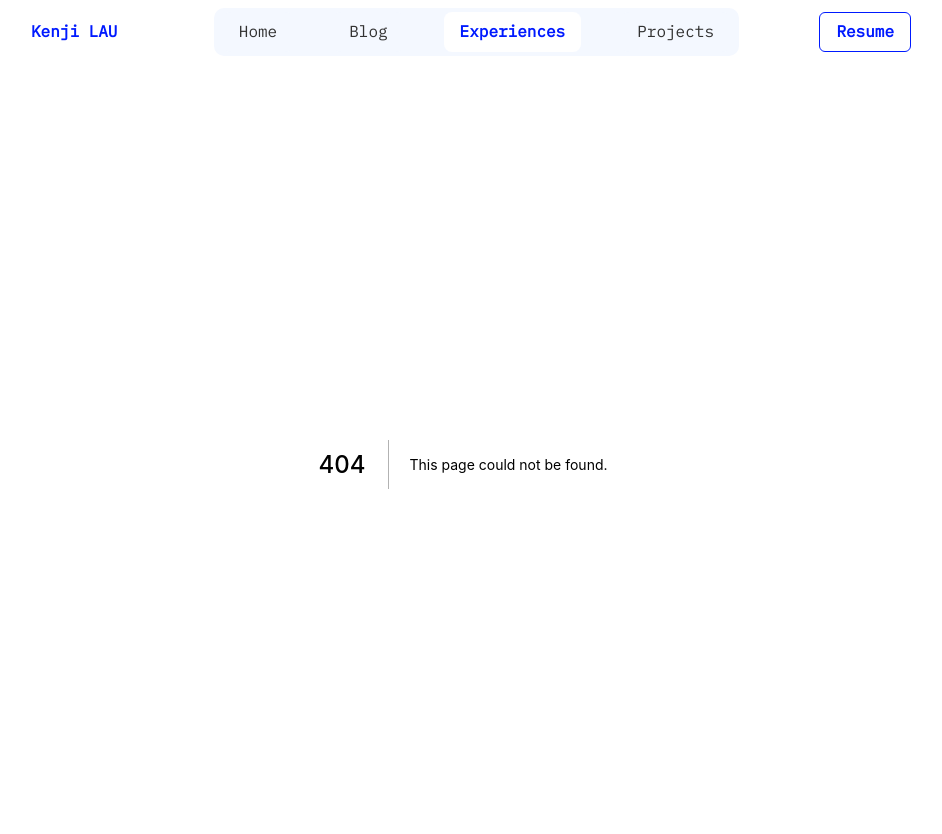
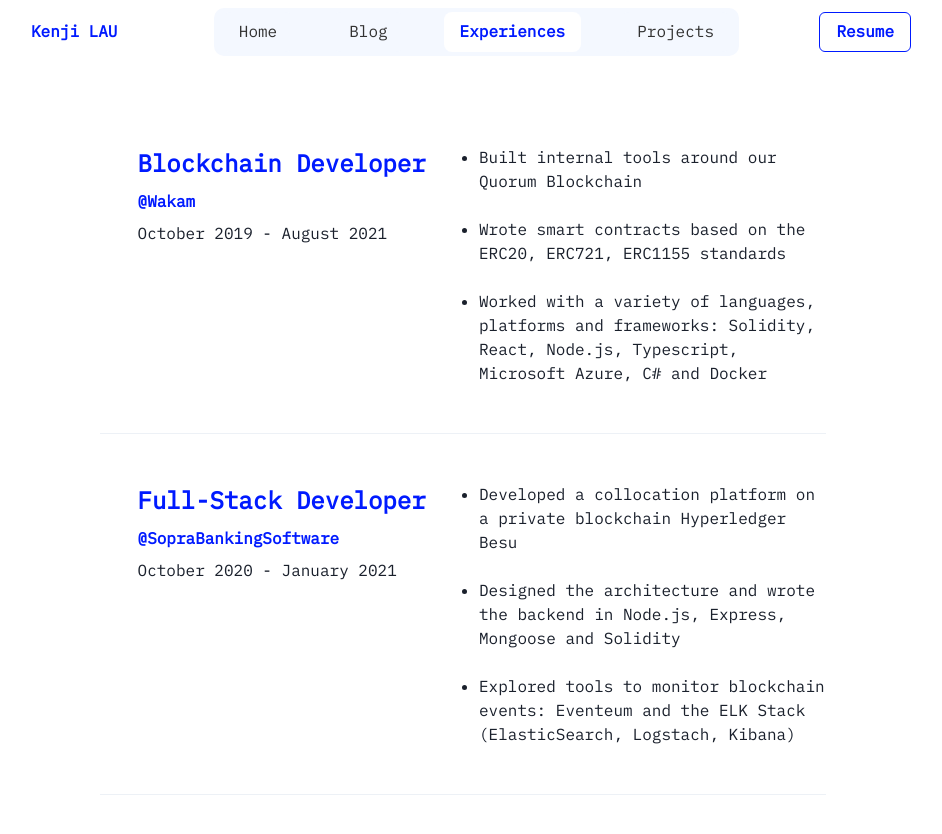
Before and after one commit to krouspy/portfolio-v2, a Next.js app: page /experiences in a window 1280 px wide. Before the commit this address had no page. Shown: the top 834 px of the page, without its empty margins (177-1119 px from the left). After the commit the page ends 800 px from the top, so only its background shows below. Built offline with nearby package versions, Linux system fonts and the light colour scheme.

Commit message:
add Experiences page

```diff
--- /dev/null
+++ b/components/experience.tsx
@@ -0,0 +1,33 @@
+import React from 'react';
+import { Stack, Grid, GridItem, Text, UnorderedList, ListItem } from '@chakra-ui/react';
+import { IExperience } from '@/types';
+import { colors } from '@/constants';
+
+export const Experience: React.FC<IExperience> = ({ jobTitle, company, dates, details }) => {
+  return (
+    <Stack w="100%">
+      <Grid templateColumns="repeat(2, 1fr)">
+        <GridItem colSpan={1} justifyItems="center">
+          <Stack direction="column" spacing={2}>
+            <Text fontSize="2xl" color={colors.blue} fontWeight="bold">
+              {jobTitle}
+            </Text>
+            <Text fontSize="md" color={colors.blue} fontWeight="bold">
+              @{company}
+            </Text>
+            <Text fontSize="md">{dates}</Text>
+          </Stack>
+        </GridItem>
+        <GridItem colSpan={1}>
+          <UnorderedList spacing="6">
+            {details.map(({ id, content }) => (
+              <ListItem key={id}>{content}</ListItem>
+            ))}
+          </UnorderedList>
+        </GridItem>
+      </Grid>
+    </Stack>
+  );
+};
+
+export default Experience;
--- a/components/index.tsx
+++ b/components/index.tsx
@@ -1,3 +1,4 @@
 export * from './layout';
 export * from './social-icons';
 export * from './button-resume';
+export * from './experience';
--- /dev/null
+++ b/pages/experiences.tsx
@@ -0,0 +1,71 @@
+import type { NextPage } from 'next';
+import { Stack, Divider } from '@chakra-ui/react';
+import { Experience } from '@/components';
+import { IExperience } from '@/types';
+
+const experiences: IExperience[] = [
+  {
+    id: 0,
+    jobTitle: 'Blockchain Developer',
+    company: 'Wakam',
+    dates: 'October 2019 - August 2021',
+    details: [
+      {
+        id: 0,
+        content: 'Built internal tools around our Quorum Blockchain',
+      },
+      {
+        id: 1,
+        content: 'Wrote smart contracts based on the ERC20, ERC721, ERC1155 standards',
+      },
+      {
+        id: 2,
+        content:
+          'Worked with a variety of languages, platforms and frameworks: Solidity, React, Node.js, Typescript, Microsoft Azure, C# and Docker',
+      },
+    ],
+  },
+  {
+    id: 1,
+    jobTitle: 'Full-Stack Developer',
+    company: 'SopraBankingSoftware',
+    dates: 'October 2020 - January 2021',
+    details: [
+      {
+        id: 0,
+        content: 'Developed a collocation platform on a private blockchain Hyperledger Besu',
+      },
+      {
+        id: 1,
+        content:
+          'Designed the architecture and wrote the backend in Node.js, Express, Mongoose and Solidity',
+      },
+      {
+        id: 2,
+        content:
+          'Explored tools to monitor blockchain events: Eventeum and the ELK Stack (ElasticSearch, Logstach, Kibana)',
+      },
+    ],
+  },
+];
+
+const Experiences: NextPage = () => {
+  return (
+    <Stack h="100%" px="5%" pt="10%" spacing="12">
+      {experiences.map(({ id, jobTitle, company, dates, details }) => (
+        <>
+          <Experience
+            key={id}
+            jobTitle={jobTitle}
+            company={company}
+            dates={dates}
+            details={details}
+          />
+          <Divider />
+        </>
+      ))}
+    </Stack>
+  );
+};
+
+export default Experiences;
```
Also changed, not shown: types/index.d.ts (added, +10 -0 lines).
